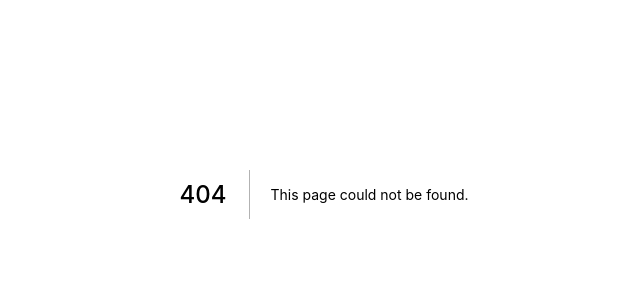
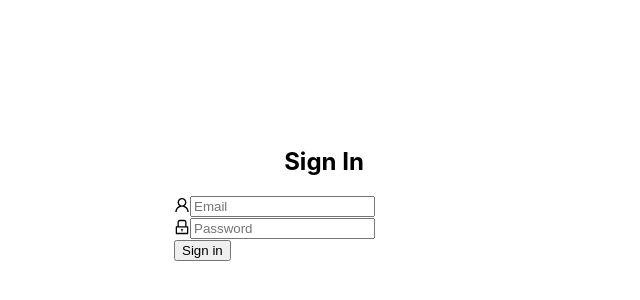
Before and after one commit to jonasexplore/polaris, a Next.js app: page /auth/signin in a window 1280 px wide. Before the commit this address had no page. Shown: the part 206-506 px from the top of the page, without its empty margins (316-956 px from the left). Built offline with nearby package versions, Linux system fonts and the light colour scheme.

Commit message:
feat(pages): add login page

```diff
--- /dev/null
+++ b/src/pages/auth/signin.tsx
@@ -0,0 +1,77 @@
+import { Button, Form, Input, Layout } from "antd";
+import { useRouter } from 'next/router'
+import { UserOutlined, LockOutlined } from '@ant-design/icons'
+import { useState } from "react";
+
+const defaultData = {
+  email: '',
+  password: ''
+}
+
+const SingIn = () => {
+  const [loading, setLoading] = useState(false)
+  const router = useRouter()
+
+  const onFinish = (values: any) => {
+    console.log(values);
+    setLoading(!loading)
+
+    router.push('/dashboard')
+  }
+
+  return (
+    <Layout style={{
+      display: 'flex',
+      justifyContent: 'center',
+      alignItems: 'center',
+      height: '100vh',
+      flexDirection: 'column'
+    }}>
+      <div>
+        <h1>Sign In</h1>
+      </div>
+
+      <Form
+        initialValues={defaultData}
+        onFinish={onFinish}
+        style={{
+          width: '300px',
+        }}
+      >
+        <Form.Item name='email' rules={[{
+          required: true,
+          message: 'Informe o email de acesso.'
+        }, {
+          message: 'Infome um email de acesso válido.',
+          type: 'email'
+        }]}>
+          <Input
+            prefix={<UserOutlined className='site-form-item-icon' />}
+            placeholder='Email'
+          />
+        </Form.Item>
+        <Form.Item name='password' rules={[{
+          required: true,
+          message: 'Infome a senha de acesso.'
+        }]}>
+          <Input
+            prefix={<LockOutlined className='site-form-item-icon' />}
+            type='password'
+            placeholder='Password'
+          />
+        </Form.Item>
+        <Form.Item>
+          <Button
+            type='primary'
+            htmlType='submit'
+            loading={loading}
+          >
+            Sign in
+          </Button>
+        </Form.Item>
+      </Form>
+    </Layout>
+  );
+}
+
+export default SingIn
```
